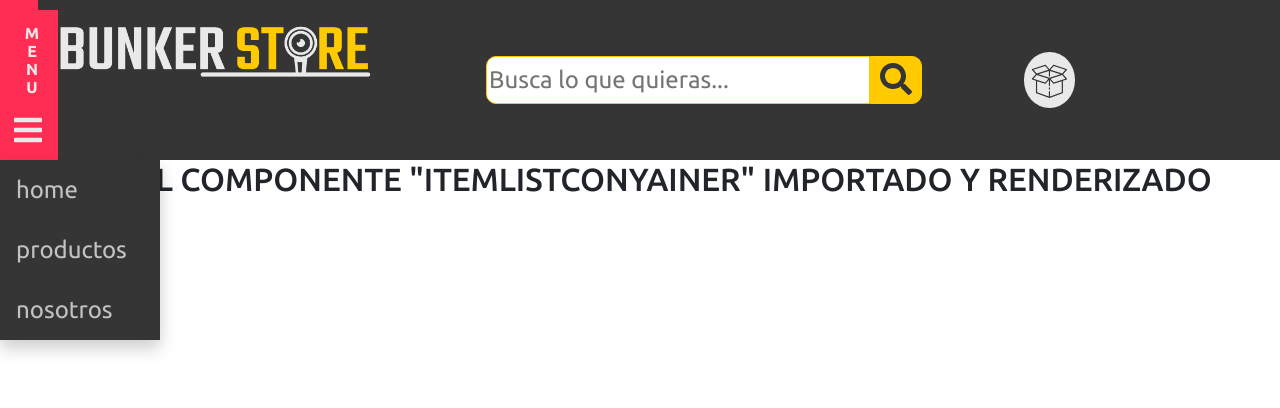
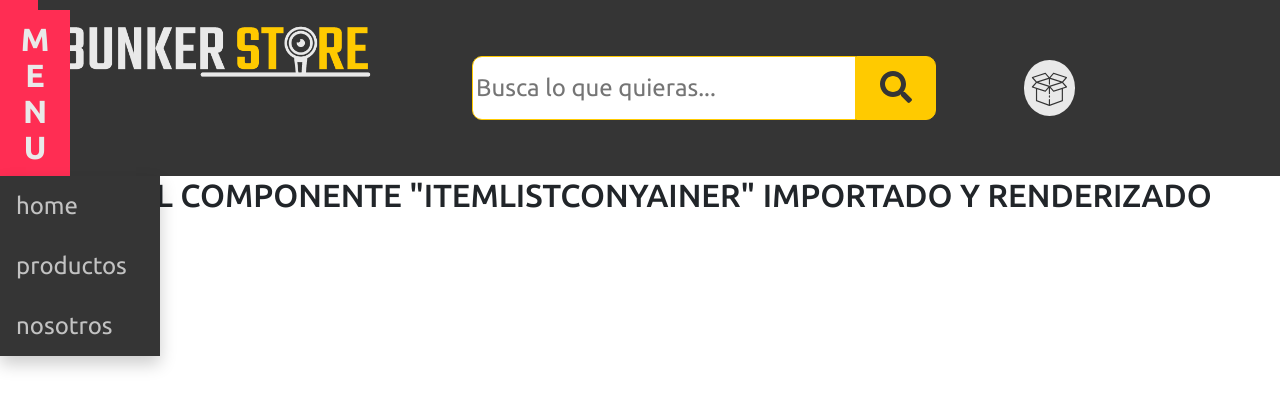
Before and after one commit to Fegarcia1983/coderhouse-bunker-store, a React (Create React App) app: page / in a window 1280 px wide. Shown: the top 408 px of the page. Built offline with nearby package versions, Linux system fonts and the light colour scheme.

Commit message:
docs folder deleted MenuButton updated

```diff
--- a/src/components/navbar/MenuButton.js
+++ b/src/components/navbar/MenuButton.js
@@ -7,7 +7,7 @@ export const MenuButton = () => {
    const menuIcon = <FontAwesomeIcon icon={faBars} size='2x'/>
    return (
       <div class="dropdown">
-         <div class="dropbtn">MENU {menuIcon}</div>
+         <div class="dropbtn">MENU</div>
             <div class="dropdown-content">
                <a href="#">home</a>
                <a href="#">productos</a>
--- a/src/components/navbar/menubutton.css
+++ b/src/components/navbar/menubutton.css
@@ -8,8 +8,8 @@
 .dropbtn {
    background-color: #666666;
    color: #e9e9e9;
-   padding: 14px;
-   font-size: 1rem;
+   padding: 11px;
+   font-size: 2rem;
    font-weight: bold;
    border: none;
    writing-mode: vertical-rl;
@@ -31,6 +31,7 @@
    min-width: 160px;
    box-shadow: 0px 8px 16px 0px rgba(0,0,0,0.2);
    z-index: 1;
+   top:100%
 }
 
 .dropdown-content a {
--- a/src/components/navbar/navbar.css
+++ b/src/components/navbar/navbar.css
@@ -34,8 +34,8 @@
    border: 1px solid #FFCA00;
    border-top-left-radius: 10px;
    font-size: 1.5rem;
-   height: 3rem;
-   padding: 2px;
+   height: 4rem;
+   padding: 3px;
    width: 60%;
 }
 
@@ -45,9 +45,9 @@
    border-bottom-right-radius: 10px;
    border: 1px solid #FFCA00;
    border-top-right-radius: 10px;
-   height: 3rem;
+   height: 4rem;
    padding: 3px;
-   width: 3.25rem;
+   width: 5rem;
 }
 
 .search .searchButton:hover {
```
Also changed, not shown: 22 other files (tests, documents, lock files or other folders).
